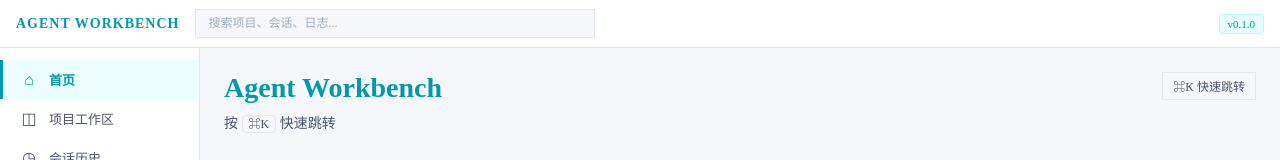
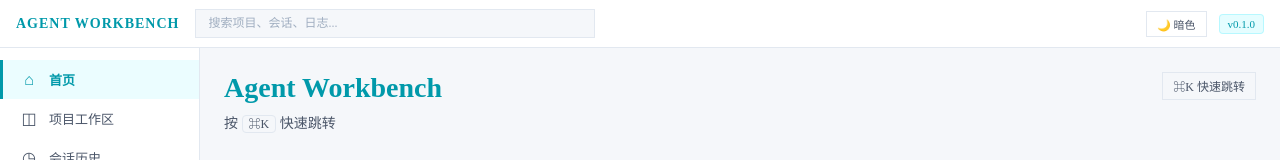
Before and after one commit to lbh0610/claude-code-gui, a React (Vite) app in the folder renderer/: page /#/ in a window 1280 px wide. Shown: the top 160 px of the page. Built offline with nearby package versions, Linux system fonts and the light colour scheme.

Commit message:
feat(主题): 将主题切换按钮从工作区移动到顶部栏
将主题切换功能从工作区页面移动到顶部栏组件，并添加主题状态同步到后端配置的功能

```diff
--- a/renderer/src/App.tsx
+++ b/renderer/src/App.tsx
@@ -58,7 +58,7 @@ export default function App() {
             overflow: 'hidden',
           }}
         >
-          <TopBar />
+          <TopBar theme={theme} onThemeChange={setTheme} />
           <div style={{ display: 'flex', flex: 1, overflow: 'hidden' }}>
             <Sidebar />
             <main style={{ flex: 1, overflow: 'hidden' }}>
--- a/renderer/src/components/TopBar.tsx
+++ b/renderer/src/components/TopBar.tsx
@@ -3,10 +3,24 @@ import { useState, useEffect } from 'react';
 // 引入 API 实例
 import { api } from '../lib/api';
 
-// 顶部栏组件：Logo、搜索框、版本信息
-export default function TopBar() {
+// 顶部栏组件属性接口
+interface TopBarProps {
+  theme: string;
+  onThemeChange: (t: string) => void;
+}
+
+// 顶部栏组件：Logo、搜索框、主题切换、版本信息
+export default function TopBar({ theme, onThemeChange }: TopBarProps) {
   // 搜索框输入状态
   const [search, setSearch] = useState('');
+
+  // 切换主题
+  const handleToggleTheme = () => {
+    const next = theme === 'dark' ? 'light' : 'dark';
+    onThemeChange(next);
+    // 同步到后端配置
+    api.config.save({ theme: next }).catch(() => {});
+  };
 
   return (
     <header style={{
@@ -42,13 +56,21 @@ export default function TopBar() {
         />
       </div>
 
-      {/* 右侧图标 */}
+      {/* 右侧：主题切换 + 版本 */}
       <div style={{
         display: 'flex',
         alignItems: 'center',
         gap: 12,
         marginLeft: 'auto',
       }}>
+        <button
+          className="btn btn-secondary btn-sm"
+          onClick={handleToggleTheme}
+          title="切换全局主题"
+          style={{ fontSize: 11, padding: '4px 10px', minWidth: 50 }}
+        >
+          {theme === 'dark' ? '☀ 亮色' : '🌙 暗色'}
+        </button>
         <VersionBadge />
       </div>
     </header>
--- a/renderer/src/pages/Workspace.tsx
+++ b/renderer/src/pages/Workspace.tsx
@@ -471,14 +471,6 @@ export default function Workspace({ theme, onThemeChange }: { theme?: string; on
           <option value="claude-opus-4-6-20250514">Opus 4.6</option>
           <option value="claude-haiku-4-5-20251001">Haiku 4.5</option>
         </select>
-        <button
-          className="btn btn-secondary btn-sm"
-          onClick={() => { const next = theme === 'dark' ? 'light' : 'dark'; onThemeChange?.(next); }}
-          title="切换主题"
-          style={{ fontSize: 11, padding: '4px 8px', minWidth: 50 }}
-        >
-          {theme === 'dark' ? '☀ 亮色' : '🌙 暗色'}
-        </button>
         <button className="btn btn-secondary btn-sm" onClick={handleOpenProject}>📁 选择目录</button>
         <button className="btn btn-primary btn-sm" onClick={handleStartSession} disabled={isRunning}>▶ 新建会话</button>
         <button
```
